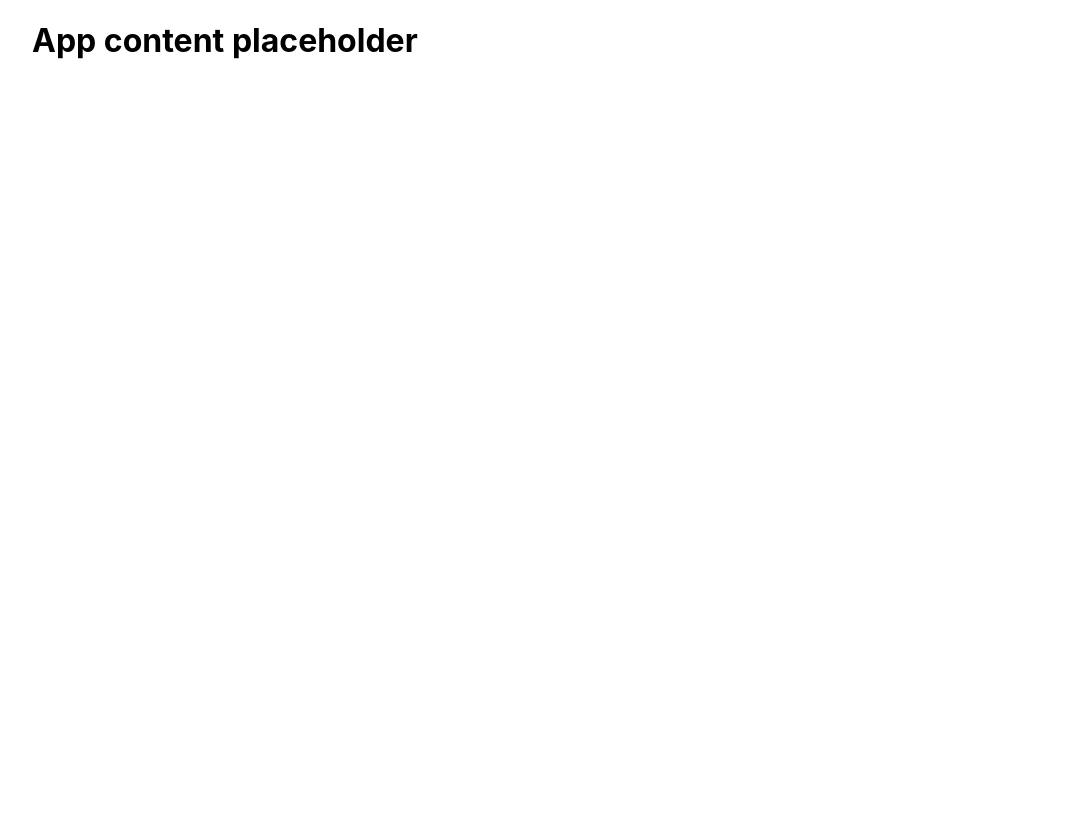
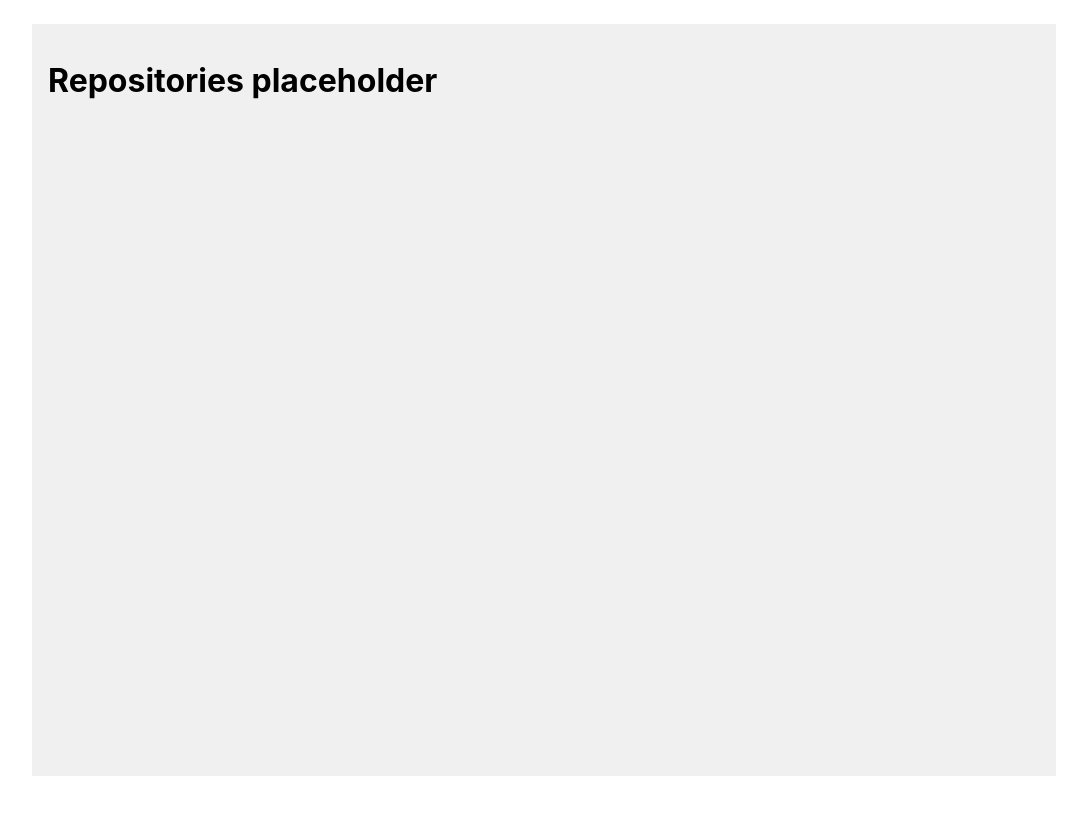
Before and after one commit to bootlegneurons/ta-github-repo-search, a React (Create React App) app: page /repositories in a window 1280 px wide. Shown: the top 814 px of the page, without its empty margins (96-1183 px from the left). Built offline with nearby package versions, Linux system fonts and the light colour scheme.

Commit message:
Add routing for /repositories

```diff
--- a/package.json
+++ b/package.json
@@ -9,6 +9,7 @@
     "@types/jest": "^25.2.1",
     "@types/react": "^16.9.35",
     "@types/react-dom": "^16.9.8",
+    "@types/react-router-dom": "^5.1.5",
     "@typescript-eslint/eslint-plugin": "^2.32.0",
     "@typescript-eslint/parser": "^2.32.0",
     "eslint": "^6.8.0",
@@ -23,6 +24,7 @@
     "prettier": "^1.19.1",
     "react": "^16.13.1",
     "react-dom": "^16.13.1",
+    "react-router-dom": "^5.2.0",
     "react-scripts": "3.4.1",
     "typescript": "^3.8.3"
   },
--- a/src/App.module.css
+++ b/src/App.module.css
@@ -2,4 +2,13 @@
   max-width: 1024px;
   margin: 0 auto;
   min-height: 100%;
+  display: flex;
+  align-items: stretch;
 }
+
+.page {
+  background: #f0f0f0;
+  flex: 1 0 auto;
+  margin: 24px 0px;
+  padding: 16px;
+}
--- a/src/App.tsx
+++ b/src/App.tsx
@@ -1,9 +1,21 @@
 import React from 'react';
+import { Redirect, Route, BrowserRouter as Router, Switch } from 'react-router-dom';
 import styles from './App.module.css';
+
+const REPOS_PATH = '/repositories';
 
 const App: React.FC = () => (
   <div className={styles.wrapper}>
-    <h1>App content placeholder</h1>
+    <main className={styles.page}>
+      <Router>
+        <Switch>
+          <Route path={REPOS_PATH}>
+            <h1>Repositories placeholder</h1>
+          </Route>
+          <Redirect to={REPOS_PATH} />
+        </Switch>
+      </Router>
+    </main>
   </div>
 );
 
```
Also changed, not shown: 1 other file (tests, documents, lock files or other folders).
